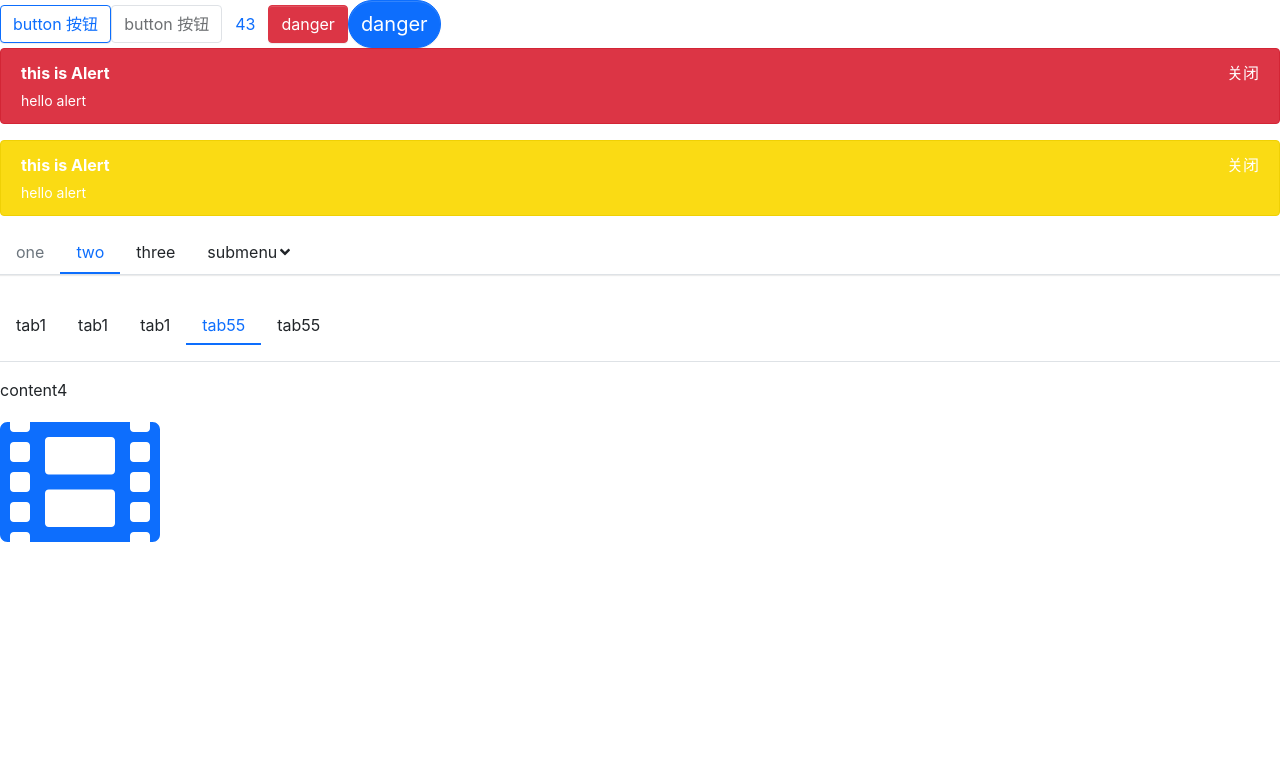
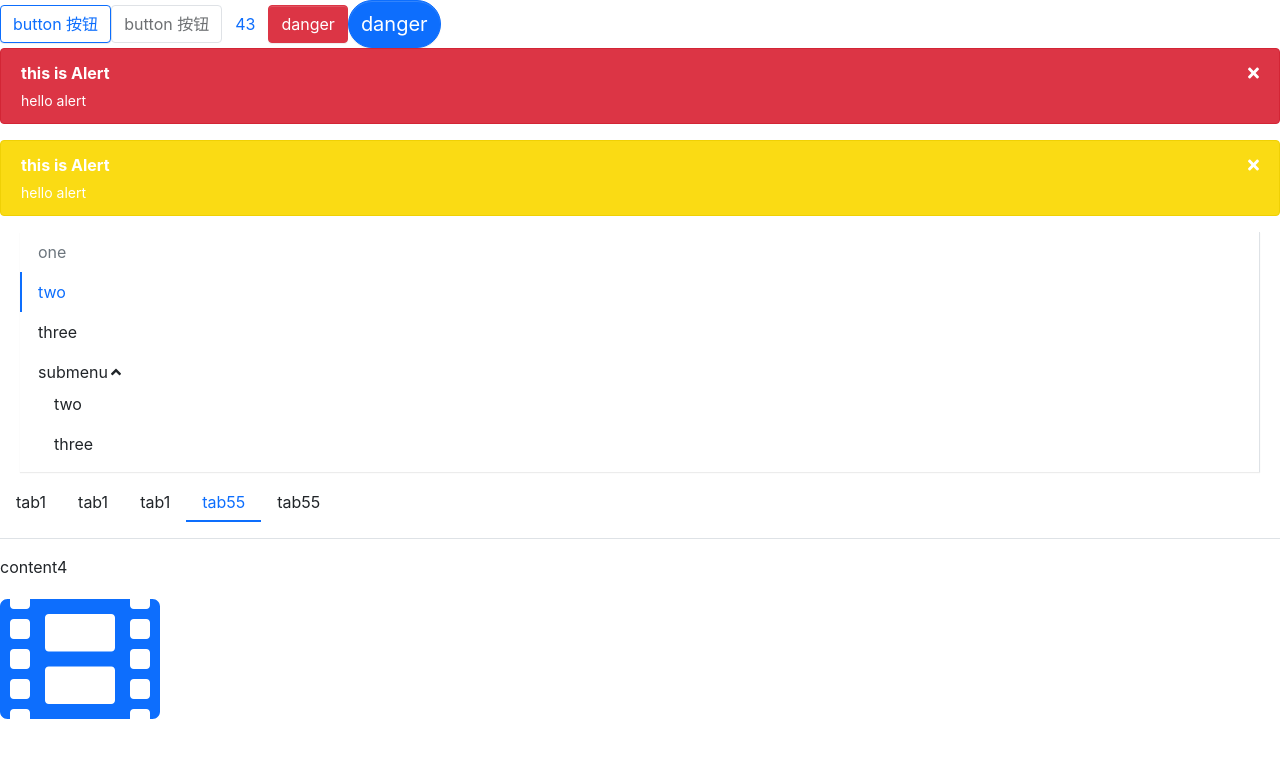
Before and after one commit to path-yu/leaf-ui, a React (Create React App) app: page / in a window 1280 px wide. Shown: the top 758 px of the page. Built offline with nearby package versions, Linux system fonts and the light colour scheme.

Commit message:
为Alert和SumMenu下拉菜单添加过度动画效果

```diff
--- a/src/App.tsx
+++ b/src/App.tsx
@@ -33,7 +33,7 @@ function App() {
       {/* <Alert title="this is Alert" description="hello alert" /> */}
       <Alert type="danger" title="this is Alert" description="hello alert" />
       <Alert type="warning" title="this is Alert" description="hello alert" />
-      <Menu mode="horizontal" defaultIndex="1" defaultOpenSubMenus={['3']}>
+      <Menu mode="vertical" defaultIndex="1" defaultOpenSubMenus={['3']}>
         <MenuItem disabled>one</MenuItem>
         <MenuItem>two</MenuItem>
         <MenuItem>three</MenuItem>
--- a/src/components/Alert/Alert.tsx
+++ b/src/components/Alert/Alert.tsx
@@ -1,5 +1,7 @@
 import classNames from 'classnames';
 import { FC, MouseEvent, useRef, useState } from 'react';
+import Icon from '../Icon';
+import Transition from '../Transition';
 export interface AlertProps {
   title: string; // Alert 标题
   description?: string; // 内容描述
@@ -24,19 +26,20 @@ const Alert: FC<AlertProps> = (props) => {
   });
   const handleClose = (e: MouseEvent<HTMLSpanElement>) => {
     onClose && onClose(e);
-    alertRef.current!.style.display = 'none';
     setHide(true);
   };
   return (
+    <Transition in={!hide} timeout={300} animation="zoom-in-top">
       <div className={classes} ref={alertRef}>
         <span className={titleClass}>{title}</span>
         {description && <p className="simple-alert-desc">{description}</p>}
         {closable && (
           <span className="simple-alert-close" onClick={handleClose}>
-          关闭
+            <Icon icon="times" />
           </span>
         )}
       </div>
+    </Transition>
   );
 };
 Alert.defaultProps = {
--- a/src/components/Menu/SubMenu.tsx
+++ b/src/components/Menu/SubMenu.tsx
@@ -7,6 +7,7 @@ import {
   useState
 } from 'react';
 import Icon from '../Icon';
+import Transition from '../Transition';
 import { MenuContext } from './Menu';
 import { MenuItemProps } from './MenuItem';
 
@@ -73,7 +74,15 @@ export const SubMenu: FC<SubMenuProps> = ({ index, title, children, className })
         );
       }
     });
-    return <ul className={subMenuClass}>{childrenComponent}</ul>;
+    return (
+      <Transition
+        in={menuOpen}
+        timeout={300}
+        animation="zoom-in-top"
+      >
+        <ul className={subMenuClass}>{childrenComponent}</ul>
+      </Transition>
+    );
   };
   return (
     <li key={index} className={classes} {...hoverEvents}>
--- a/src/components/Menu/_style.scss
+++ b/src/components/Menu/_style.scss
@@ -63,7 +63,6 @@
     list-style: none;
     white-space: nowrap;
     padding-left: 0;
-    display: none;
     .menu-item {
       padding: $menu-item-padding-y $menu-item-padding-x;
       cursor: pointer;
@@ -76,9 +75,9 @@
       }
     }
   }
-   .menu-opened {
-     display: block;
-   }
+  //  .menu-opened {
+  //    display: block;
+  //  }
 }
 
 .menu-horizontal {
--- a/src/components/Transition/Transition.tsx
+++ b/src/components/Transition/Transition.tsx
@@ -11,8 +11,6 @@ type TransitionProps = CSSTransitionProps & {
   animation?: AnimationName;
   wrapper?: boolean;
 };
-
-
 
 const Transition: FC<TransitionProps> = (props) => {
   const {
@@ -31,5 +29,8 @@ const Transition: FC<TransitionProps> = (props) => {
     </CSSTransition>
   );
 };
-
+Transition.defaultProps = {
+  unmountOnExit: true,
+  appear: true,
+};
 export default Transition
```
Lines whose indentation alone changed are shown as unchanged.
